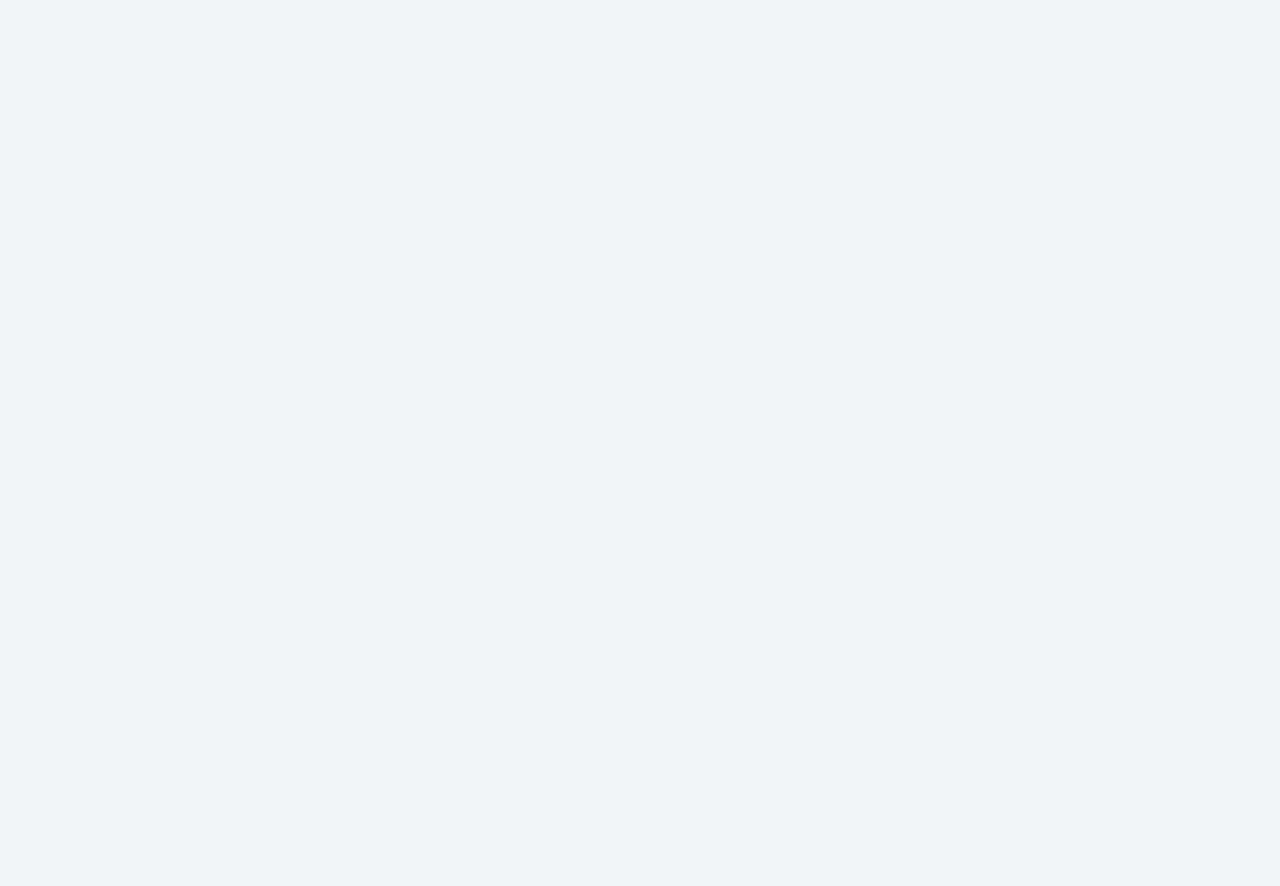
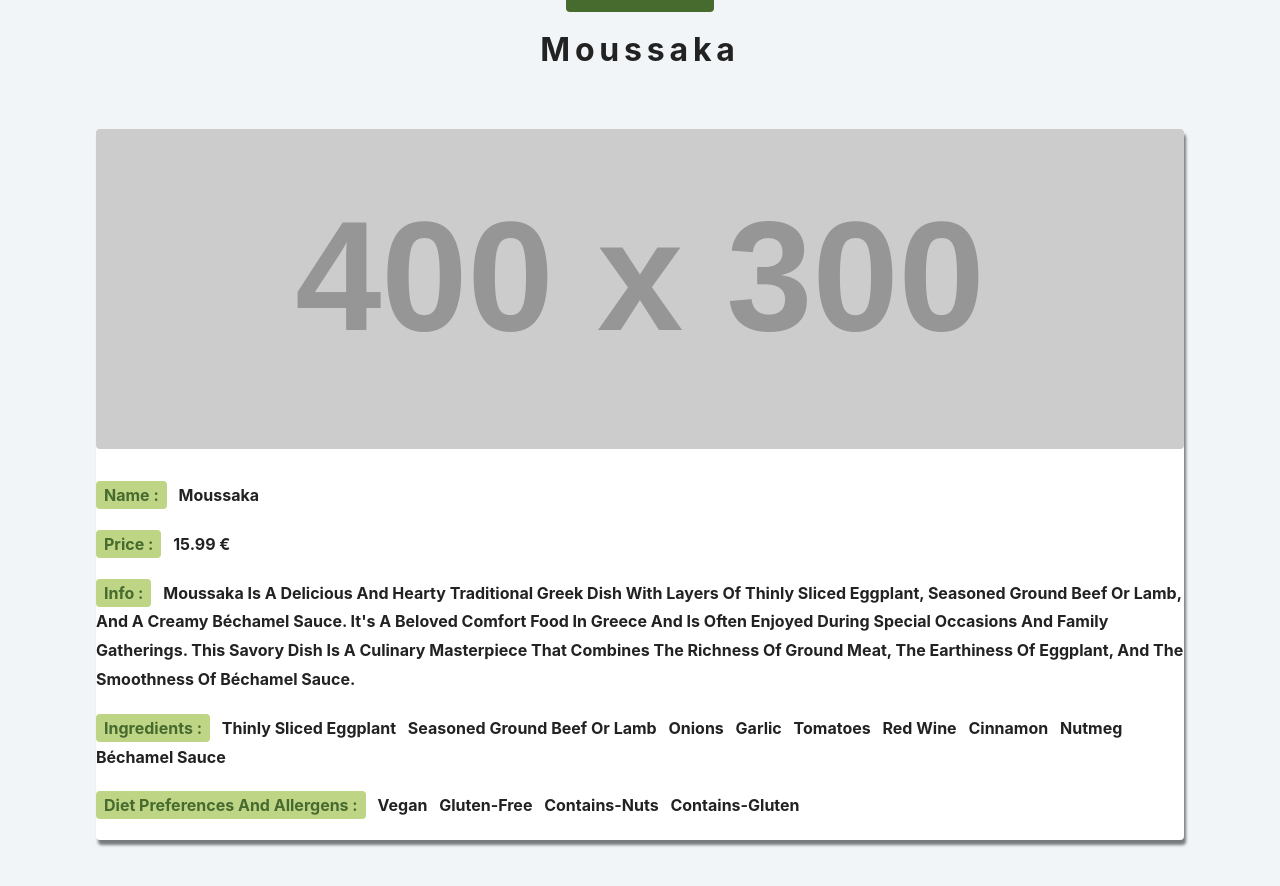
Before and after one commit to Melissopoulos/YummyGreek, a React (Create React App) app in the folder yummy-greek/: page /dishes/1 in a window 1280 px wide. Shown: the part 184-1070 px from the top of the page. Before the commit the page ends 800 px from the top, so only its background shows below. Built offline with nearby package versions, Linux system fonts and the light colour scheme; data requests are answered from the project's data file.

Commit message:
implementation of SingleDish funtionality and style it accordigly

```diff
--- a/yummy-greek/src/context.js
+++ b/yummy-greek/src/context.js
@@ -22,7 +22,6 @@ const AppProvider = ({ children }) => {
     try {
       const response = await fetch(url);
       const data = await response.json();
-      setLoading(false);
       setDishes(data);
       // Extract all allergens into an Array
       const allergensArray = [
@@ -76,9 +75,9 @@ const AppProvider = ({ children }) => {
       ];
       setDietaryPreferences(dietaryPreferencesArray);
     } catch (error) {
-      setLoading(false);
       console.log(error);
     }
+    setLoading(false);
   };
 
   useEffect(() => {
--- a/yummy-greek/src/index.css
+++ b/yummy-greek/src/index.css
@@ -265,3 +265,32 @@ Dish
 .dish-footer {
   padding: 1.5rem;
 }
+.dish-section {
+  text-align: center;
+}
+.dish {
+  width: var(--smallWidth);
+  max-width: var(--fullWidth);
+  margin: 0 auto;
+  text-align: left;
+}
+.dish img {
+  border-radius: var(--mainBorderRadius);
+}
+.dish p {
+  font-weight: bold;
+  text-transform: capitalize;
+  line-height: 1.8;
+}
+.dish span {
+  margin-right: 0.5rem;
+}
+.dish-data {
+  background: var(--primaryLightColor);
+  padding: 0.25rem 0.5rem;
+  border-radius: var(--mainBorderRadius);
+  color: var(--primaryColor);
+}
+.dish-info {
+  padding-top: 2rem;
+}
--- a/yummy-greek/src/pages/SingleDish.js
+++ b/yummy-greek/src/pages/SingleDish.js
@@ -1,7 +1,77 @@
-import React from "react";
+import React, { useEffect, useState } from "react";
+import Loading from "../components/Loading";
+import { useParams, Link } from "react-router-dom";
 
 const SingleDish = () => {
-  return <h2>SingleDish</h2>;
+  const { id } = useParams();
+  const [loading, setLoading] = useState(false);
+  const [dish, setDish] = useState(null);
+
+  const getDish = async () => {
+    setLoading(true);
+    try {
+      const response = await fetch(`http://localhost:8000/dishes/${id}`);
+      const data = await response.json();
+      setDish(data);
+    } catch (error) {
+      console.log(error);
+    }
+    setLoading(false);
+  };
+
+  useEffect(() => {
+    getDish();
+  }, []);
+
+  if (loading) {
+    return <Loading />;
+  }
+  if (!dish) {
+    return <h2 className="section-title">no dish to display</h2>;
+  } else {
+    const { name, image, description, price, ingredients, tags } = dish;
+    //Create newTags array. If tags is array then newTags = tags, else newTags = dietaryPreferences + allergens combined
+    const newTags = Array.isArray(dish.tags)
+      ? tags
+      : [...tags.dietaryPreferences, ...tags.allergens];
+
+    return (
+      <section className="section dish-section">
+        <Link to="/" className="btn btn-primary">
+          back home
+        </Link>
+        <h2 className="section-title">{name}</h2>
+        <div className="dish">
+          <img src={image} alt={name}></img>
+          <div className="dish-info">
+            <p>
+              <span className="dish-data">name :</span> {name}
+            </p>
+            <p>
+              <span className="dish-data">price :</span> {price} €
+            </p>
+            <p>
+              <span className="dish-data">info :</span> {description}
+            </p>
+            <p>
+              <span className="dish-data">ingredients :</span>
+              {ingredients.map((item, index) => {
+                return item ? <span key={index}> {item}</span> : null;
+              })}
+            </p>
+            <p>
+              <span className="dish-data">
+                diet preferences and allergens :
+              </span>
+              {newTags.map((item, index) => {
+                return item ? <span key={index}> {item}</span> : null;
+              })}
+            </p>
+          </div>
+        </div>
+      </section>
+    );
+  }
 };
 
 export default SingleDish;
```
